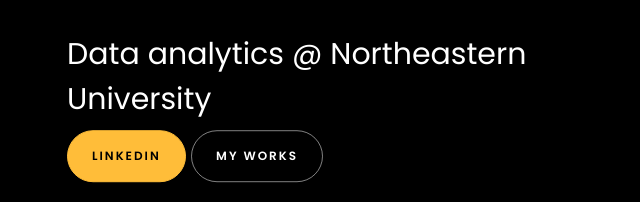
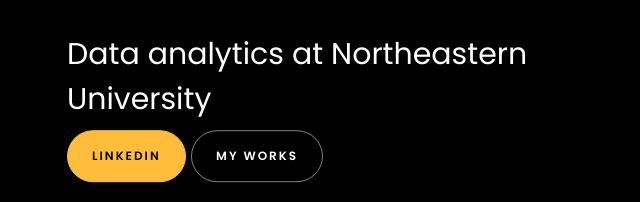
Before and after one commit to Bhoomiml/Bhoomika_Portfolio, a plain HTML site: page index.html in a window 1280 px wide. Shown: the part 408-610 px from the top of the page, 18-658 px from the left. Drawn offline with Linux system fonts and the light colour scheme; animation ran at ten frames a second; files whose address does not match are found by name.

Commit message:
new Update

```diff
--- a/index.html
+++ b/index.html
@@ -188,7 +188,7 @@
 
 						<br>
 						<br>
-			            <h2>Data analytics @ Northeastern University</h2>
+			            <h2>Data analytics at Northeastern University</h2>
 						<!-- <h2 class="d-flex" style="margin-bottom: 0">With over 5 years of experience</h2> -->
 						<!-- <br> -->
 			            <p><a href="https://www.linkedin.com/in/bhoomika-lingaraju/" class="btn btn-primary py-3 px-4">LinkedIn</a>
```
